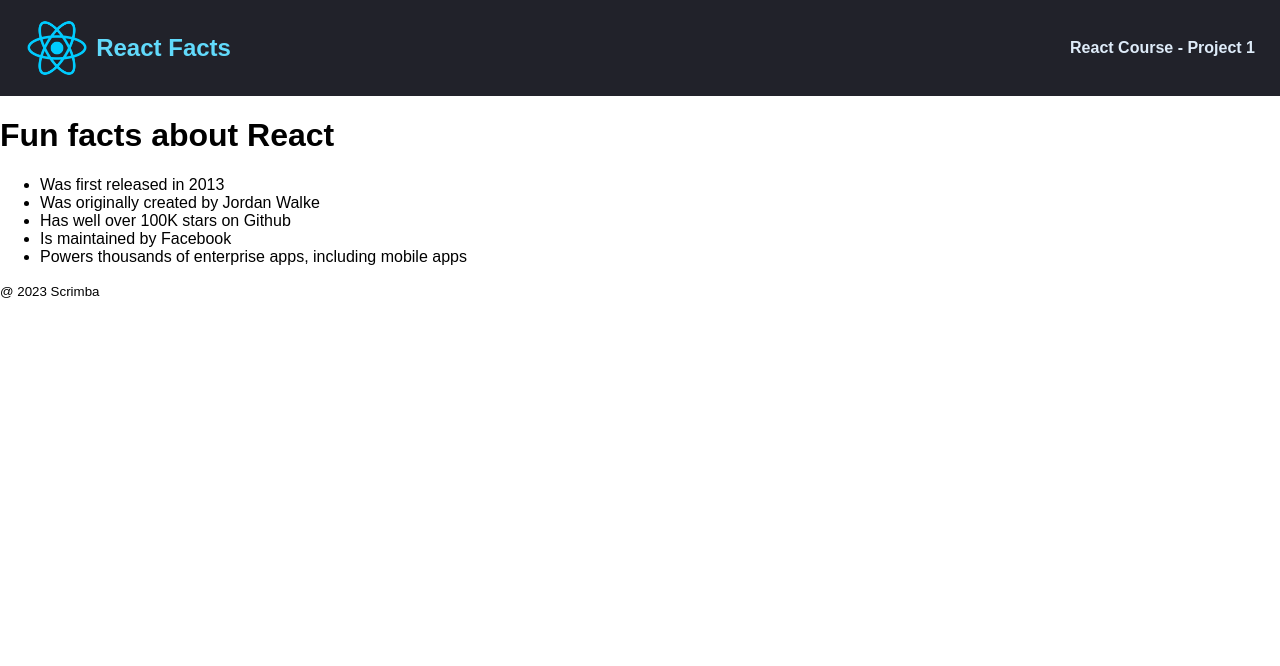
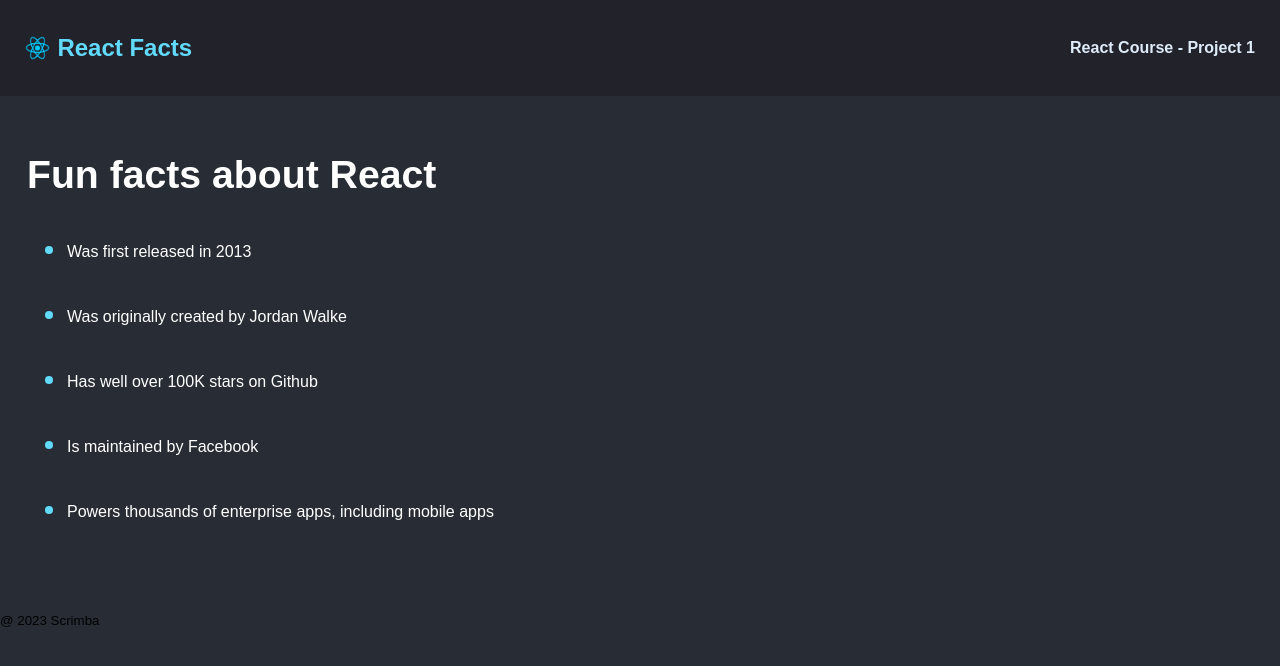
Before and after one commit to Ihliana/React-Intro, a React (Create React App) app: page / in a window 1280 px wide. Shown: the top 666 px of the page. Built offline with nearby package versions, Linux system fonts and the light colour scheme.

Commit message:
MainContent styling

```diff
--- a/src/App.css
+++ b/src/App.css
@@ -5,7 +5,11 @@
 body {
     margin: 0;
     font-family: sans-serif;
+    height: 100vh;
+    background-color: #282d35;
 }
+
+/* --- Header Component --- */
 
 .nav {
     display: flex;
@@ -33,6 +37,29 @@
 }
 
 .nav--icon {
-    height: 4em;
+    height: 70%;
     margin-right: 0.45em;
 }
+
+
+/* --- Main Component --- */
+
+main {
+    padding: 3.55em 1.687em;
+    color: #fff;
+}
+
+.main--title {
+    margin: 0;
+    font-size: 2.45rem;
+}
+
+.main--facts > li {
+    line-height: 2;
+    padding-block: 10px;
+}
+
+.main--facts > li::marker {
+    font-size: 1.6rem;
+    color: #61dafb;
+}
--- a/src/components/MainContent.js
+++ b/src/components/MainContent.js
@@ -1,19 +1,27 @@
 import React from "react"
 
+/**
+Challenge: Build the main section!
 
+Skip 2 aspects of the design for now:
+1. The colored bullets in the list
+2. The larger React logo on the side
+
+Those will be separate challenges coming up.
+*/
 function MainContent(){
     return(
-        <>
-          <h1>Fun facts about React</h1>
+        <main>
+          <h1 className="main--title">Fun facts about React</h1>
 
-          <ul>
+          <ul className="main--facts">
             <li>Was first released in 2013</li>
             <li>Was originally created by Jordan Walke</li>
             <li>Has well over 100K stars on Github</li>
             <li>Is maintained by Facebook</li>
             <li>Powers thousands of enterprise apps, including mobile apps</li>
           </ul>
-        </>
+        </main>
     )
   }
 
```
